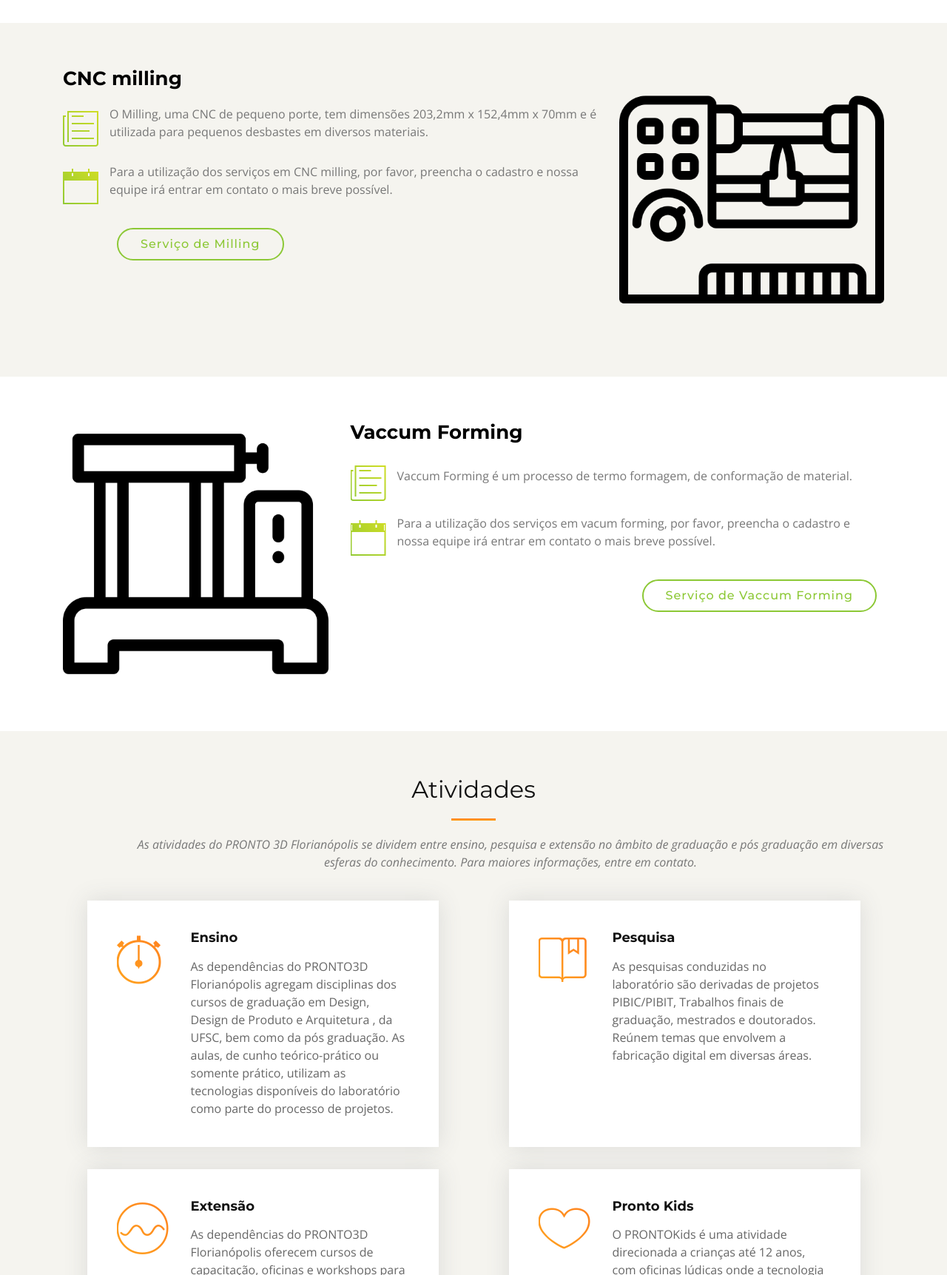
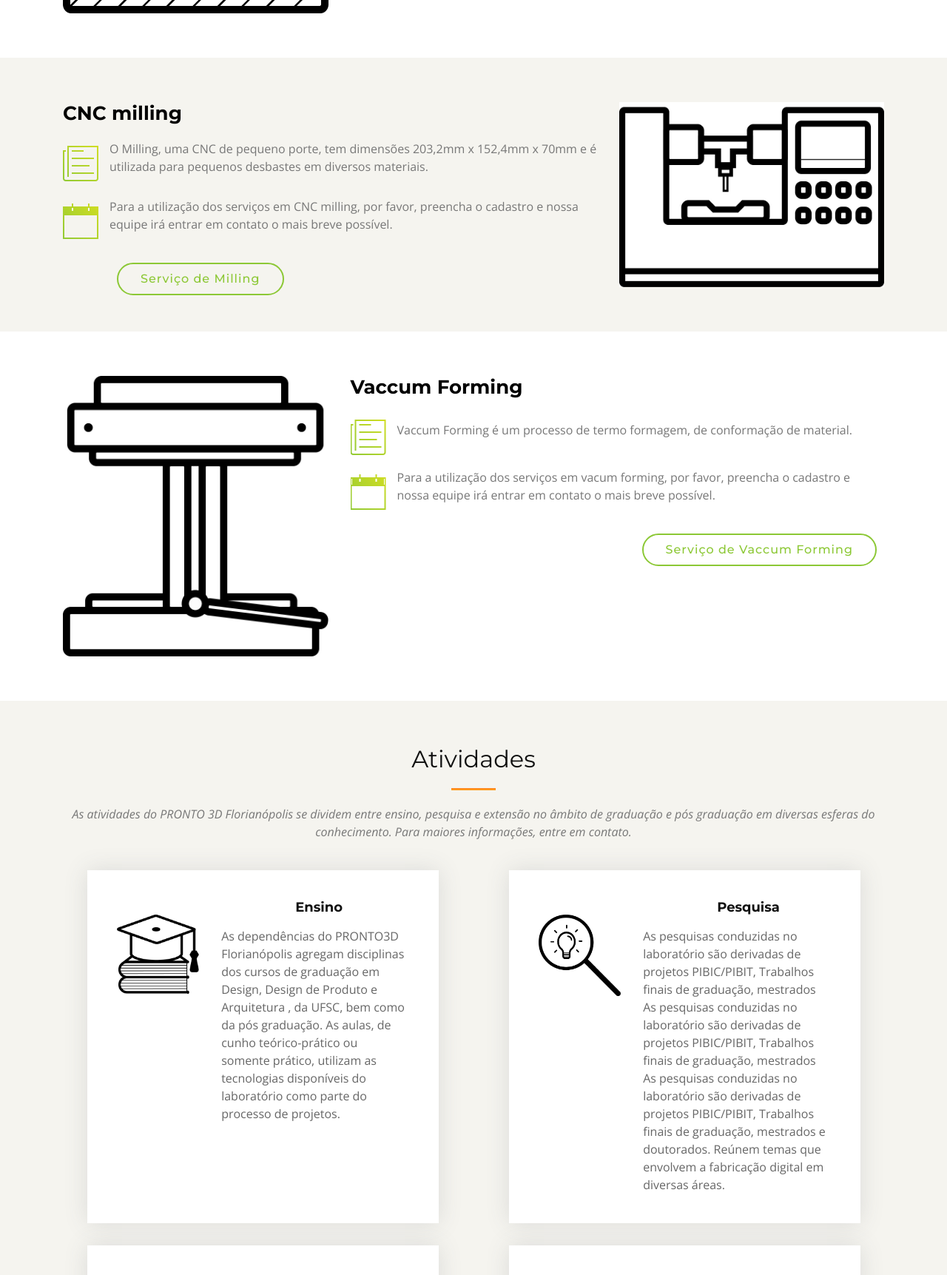
Before and after one commit to ppalves/pronto3d, a PHP site: page / in a window 1280 px wide. Shown: the part 3681-5404 px from the top of the page at 74% size. Run offline with PHP 8.4, Linux system fonts and the light colour scheme; some web fonts are replaced.

Commit message:
change icons

```diff
--- a/body.php
+++ b/body.php
@@ -140,7 +140,7 @@ por meio de técnicas automatizadas, <br> tais como impressão 3D, corte laser e
           </div>
 
           <div class="col-lg-4 col-md-5 features-img">
-            <img src="img/icons/network.png" alt="" class="wow fadeInLeft">
+            <img src="img/icons/new/REDE.jpg" alt="" class="wow fadeInLeft">
           </div>
 
           <div class="col-lg-8 col-md-7 ">
@@ -196,9 +196,9 @@ por meio de técnicas automatizadas, <br> tais como impressão 3D, corte laser e
             <div class="container">
               <div class="row">
                 <div class="col-12">
-                  <img class="advanced-feature-img-left" src="img/icons/pretos/3d-printer.png" width="35%" alt="">
+                  <img class="advanced-feature-img-left" src="img/icons/new/IMPRESSORA3D.jpg" width="35%" alt="">
                   <div class="wow fadeInRight">
-                    <h2 style="margin-bottom: 2rem">impressão 3D</h2>
+                    <h2 style="margin-bottom: 2rem">Impressão 3D</h2>
                     <i class="ion-ios-paper-outline" class="wow fadeInRight" data-wow-duration="0.5s"></i>
                     <p class="wow fadeInRight" data-wow-duration="0.5s">O PRONTO 3D Florianópolis conta com impressoras de tecnologia FDM - Fused Deposition Modeling - que utilizam polímeros PLA ou ABS para a obtenção de modelos, de forma aditiva, com tecnologia nacional.</p>
                     <i class="ion-ios-calendar-outline wow fadeInRight" data-wow-delay="0.2s" data-wow-duration="0.5s"></i>
@@ -217,7 +217,7 @@ por meio de técnicas automatizadas, <br> tais como impressão 3D, corte laser e
         <div class="container">
           <div class="row">
             <div class="col-12">
-              <img class="advanced-feature-img-right wow fadeInRight" src="img/icons/pretos/laser.png" width="35%" alt="">
+              <img class="advanced-feature-img-right wow fadeInRight" src="img/icons/new/LASER.jpg" width="35%" alt="">
               <div class="wow fadeInLeft">
                 <h2>Corte Laser</h2>
                 <i class="ion-ios-paper-outline" class="wow fadeInLeft" data-wow-duration="0.5s"></i>
@@ -240,7 +240,7 @@ por meio de técnicas automatizadas, <br> tais como impressão 3D, corte laser e
         <div class="container">
           <div class="row">
             <div class="col-12">
-              <img class="advanced-feature-img-left" src="img/icons/pretos/cnc.png" width="35%" alt="">
+              <img class="advanced-feature-img-left" src="img/icons/new/CNC.jpg" width="35%" alt="">
               <div class="wow fadeInRight">
                 <h2>CNC de grande porte</h2>
                 <i class="ion-ios-paper-outline" class="wow fadeInRight" data-wow-duration="0.5s"></i>
@@ -262,7 +262,7 @@ por meio de técnicas automatizadas, <br> tais como impressão 3D, corte laser e
         <div class="container">
           <div class="row">
             <div class="col-12">
-              <img class="advanced-feature-img-right wow fadeInRight" src="img/icons/pretos/milling-machine.png" width="35%" alt="">
+              <img class="advanced-feature-img-right wow fadeInRight" src="img/icons/new/MILLING.jpg" width="35%" alt="">
               <div class="wow fadeInLeft">
                 <h2>CNC milling</h2>
                 <i class="ion-ios-paper-outline" class="wow fadeInLeft" data-wow-duration="0.5s"></i>
@@ -282,7 +282,7 @@ por meio de técnicas automatizadas, <br> tais como impressão 3D, corte laser e
           <div class="container">
             <div class="row">
               <div class="col-12">
-                <img class="advanced-feature-img-left" src="img/icons/pretos/molding-machine.png" width="35%" alt="">
+                <img class="advanced-feature-img-left" src="img/icons/new/VACUUM.jpg" width="35%" alt="">
                 <div class="wow fadeInRight">
                   <h2>Vaccum Forming</h2>
                   <i class="ion-ios-paper-outline" class="wow fadeInRight" data-wow-duration="0.5s"></i>
@@ -315,37 +315,64 @@ por meio de técnicas automatizadas, <br> tais como impressão 3D, corte laser e
         <div class="row">
 
           <div class="col-lg-5 box wow fadeInLeft mr-auto ml-auto">
-              <div class="icon"><i class="ion-ios-stopwatch-outline"></i></div>
+            <div class="row">
+              <div class="col-lg-4" style="margin-top: 20px;">
+                <div class="icon"><img src="img/icons/new/ENSINO.jpg" alt="ensino" width="100%"></div>
+              </div>
+              <div class="col-lg-8">
                 <h4 class="title"><a href="">Ensino</a></h4>
                 <p class="description">As dependências do PRONTO3D Florianópolis agregam disciplinas dos cursos de graduação em Design, Design de Produto e Arquitetura
                   , da UFSC, bem como da pós graduação. As aulas, de cunho teórico-prático ou somente prático, utilizam as tecnologias disponíveis do laboratório como
                   parte do processo de projetos. </p>
               </div>
+            </div>
+          </div>
 
           <div class="col-lg-5 box wow fadeInRight ml-auto mr-auto">
-              <div class="icon"><i class="ion-ios-bookmarks-outline"></i></div>
+            <div class="row">
+              <div class="col-lg-4" style="margin-top: 20px;">
+                <div class="icon"><img src="img/icons/new/PESQUISA.jpg" alt="pesquisa" width="100%"></div>
+              </div>
+              <div class="col-lg-8">
                 <h4 class="title"><a href="">Pesquisa</a></h4>
+                <p class="description">As pesquisas conduzidas no laboratório são derivadas de projetos PIBIC/PIBIT, Trabalhos finais de graduação, mestrados
+              <p class="description">As pesquisas conduzidas no laboratório são derivadas de projetos PIBIC/PIBIT, Trabalhos finais de graduação, mestrados
                 <p class="description">As pesquisas conduzidas no laboratório são derivadas de projetos PIBIC/PIBIT, Trabalhos finais de graduação, mestrados
                 e doutorados. Reúnem temas que envolvem a fabricação digital em diversas áreas. </p>
               </div>
+            </div>
+          </div>
 
           <div class="col-lg-5 box wow fadeInLeft ml-auto mr-auto">
-              <div class="icon"><i class="ion-ios-analytics-outline"></i></div>
+            <div class="row">
+              <div class="col-lg-4" style="margin-top: 20px;">
+                <div class="icon"><img src="img/icons/new/EXTENSAO.jpg" alt="extensão" width="100%"></div>
+              </div>
+              <div class="col-lg-8">
                 <h4 class="title"><a href="">Extensão</a></h4>
                 <p class="description">As dependências do PRONTO3D Florianópolis oferecem cursos de capacitação,
                     oficinas e workshops para as comunidades acadêmicas e não acadêmicas com aulas práticas que utilizam
                     as tecnologias disponíveis do laboratório como parte do processo de projeto. </p>
               </div>
+            </div>
+          </div>
 
           <div class="col-lg-5 box wow fadeInRight ml-auto mr-auto">
-              <div class="icon"><i class="ion-ios-heart-outline"></i></div>
+            <div class="row">
+              <div class="col-lg-4" style="margin-top: 20px;">
+                <div class="icon"><img src="img/icons/new/PESQUISA.jpg" alt="pesquisa" width="100%"></div>
+              </div>
+              <div class="col-lg-8">
                 <h4 class="title"><a href="">Pronto Kids</a></h4>
                 <p class="description">O PRONTOKids é uma atividade direcionada a crianças até 12 anos,
+              <p class="description">O PRONTOKids é uma atividade direcionada a crianças até 12 anos,
+                <p class="description">O PRONTOKids é uma atividade direcionada a crianças até 12 anos,
+                  com oficinas lúdicas onde a tecnologia é encarada como parte do processo. Geralmente, é
+                com oficinas lúdicas onde a tecnologia é encarada como parte do processo. Geralmente, é
                   com oficinas lúdicas onde a tecnologia é encarada como parte do processo. Geralmente, é
                   a escola que identifica o tema a ser desenvolvido e a equipe do PRONTO3D elabora e conduz as atividades.</p>
               </div>
-
-
+            </div>
           </div>
       </div>
     </section><!-- #more-features -->
@@ -596,6 +623,7 @@ por meio de técnicas automatizadas, <br> tais como impressão 3D, corte laser e
     <!--==========================
       Gallery Section
     ============================-->
+    <!--https://www.w3schools.com/howto/howto_js_portfolio_filter.asp-->
     <section id="gallery">
       <div class="container-fluid">
         <div class="section-header">
--- a/css/style.css
+++ b/css/style.css
@@ -779,7 +779,6 @@ body.mobile-nav-active #mobile-nav-toggle {
 }
 
 #more-features p {
-  margin-left: 100px;
   margin-bottom: 0;
   line-height: 24px;
 }
```
Also changed, not shown: img/icons/new/CNC.jpg (added), img/icons/new/ENSINO.jpg (added), img/icons/new/EXTENSAO.jpg (added), img/icons/new/IMPRESSORA3D.jpg (added), img/icons/new/LASER.jpg (added), img/icons/new/MILLING.jpg (added), img/icons/new/PESQUISA.jpg (added), img/icons/new/REDE.jpg (added), img/icons/new/VACUUM.jpg (added). Lines whose indentation alone changed are shown as unchanged.
